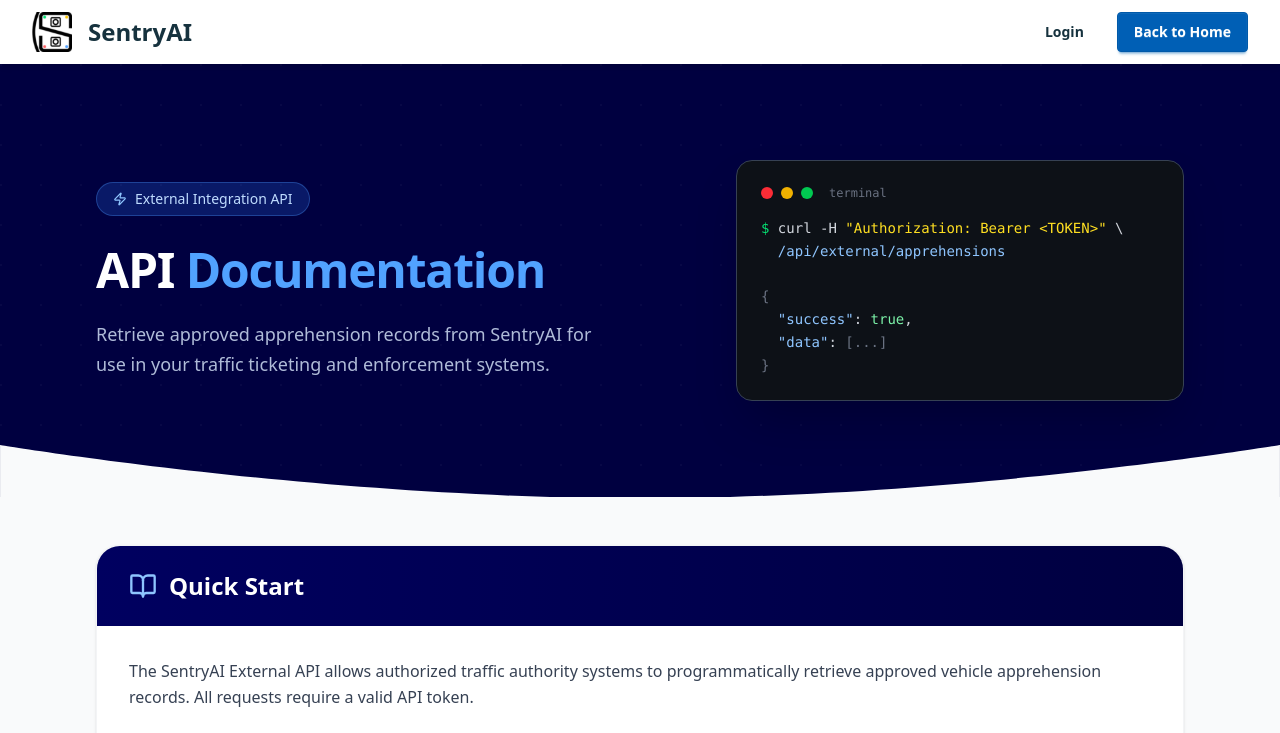
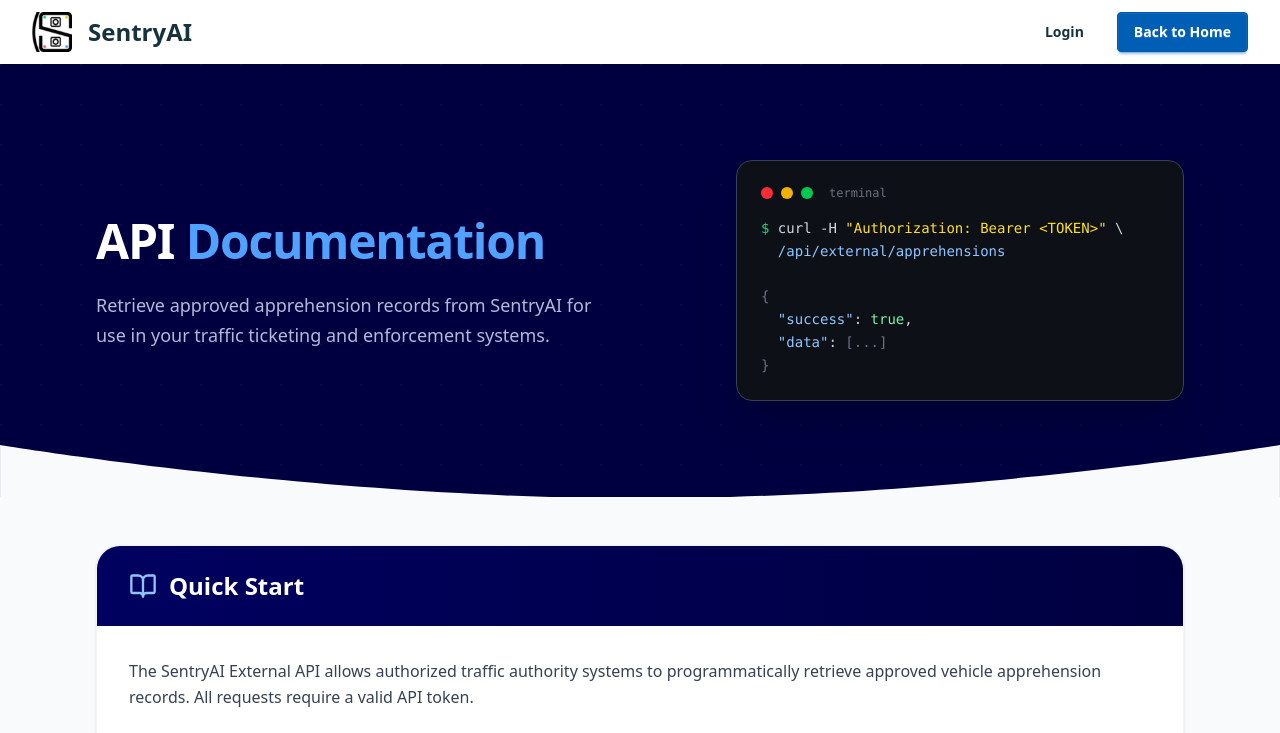
Before and after one commit to remwellmontejo/SentryAI-WebApp, a React (Vite) app in the folder frontend/: page /api-docs in a window 1280 px wide. Shown: the top 733 px of the page. Built offline with nearby package versions, Linux system fonts and the light colour scheme.

Commit message:
UI tweaks

```diff
--- a/frontend/src/pages/app/api_docs_page/ApiDocsPage.jsx
+++ b/frontend/src/pages/app/api_docs_page/ApiDocsPage.jsx
@@ -72,10 +72,6 @@ const ApiDocsPage = () => {
                 <div className="max-w-6xl mx-auto px-4 sm:px-6 lg:px-8 py-16 lg:py-24">
                     <div className="grid lg:grid-cols-2 gap-12 items-center">
                         <div className="relative z-10">
-                            <div className="inline-flex items-center gap-2 bg-blue-500/20 border border-blue-400/30 rounded-full px-4 py-1.5 mb-6">
-                                <Zap size={14} className="text-blue-300" />
-                                <span className="text-sm font-medium text-blue-200">External Integration API</span>
-                            </div>
                             <h1 className="text-4xl lg:text-5xl font-extrabold text-white mb-5 tracking-tight leading-tight">
                                 API <span className="text-blue-400">Documentation</span>
                             </h1>
```
